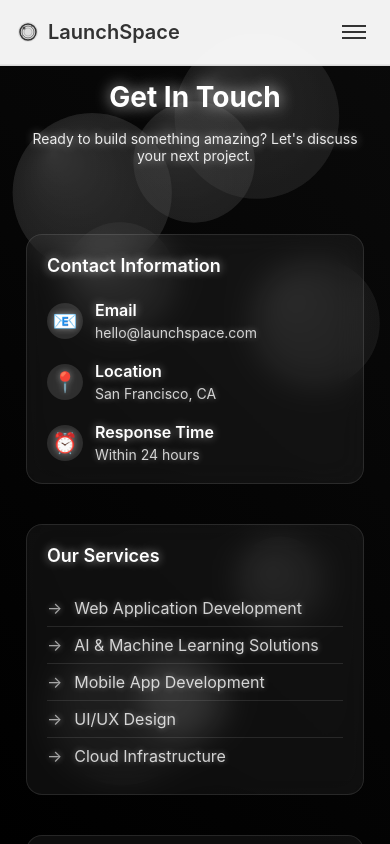
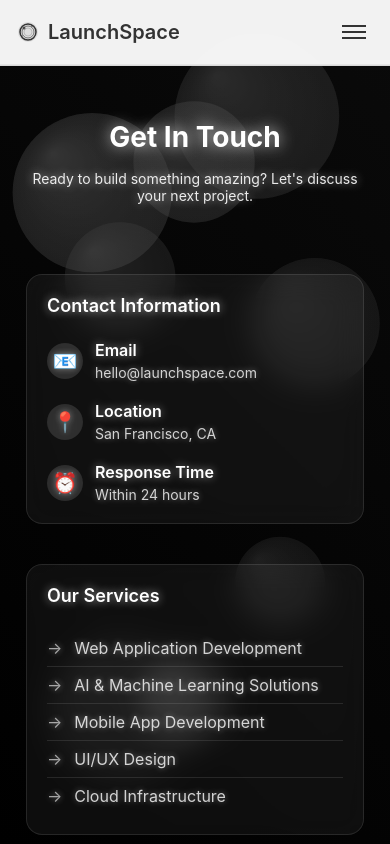
Before and after one commit to UzayPoyrza/LaunchSpace, a React (Create React App) app: page /contact in a window 390 px wide. Shown: the top 844 px of the page. Built offline with nearby package versions, Linux system fonts and the light colour scheme.

Commit message:
changed padding in the mobile version

```diff
--- a/src/Apps.css
+++ b/src/Apps.css
@@ -129,7 +129,7 @@
 /* Responsive Design */
 @media (max-width: 768px) {
   .apps-page {
-    padding: 80px 16px 30px;
+    padding: 120px 16px 30px;
   }
 
   .apps-header h1 {
--- a/src/Contact.css
+++ b/src/Contact.css
@@ -251,7 +251,7 @@
 /* Responsive Design */
 @media (max-width: 768px) {
   .contact-page {
-    padding: 80px 16px 30px;
+    padding: 120px 16px 30px;
   }
 
   .contact-header h1 {
```
